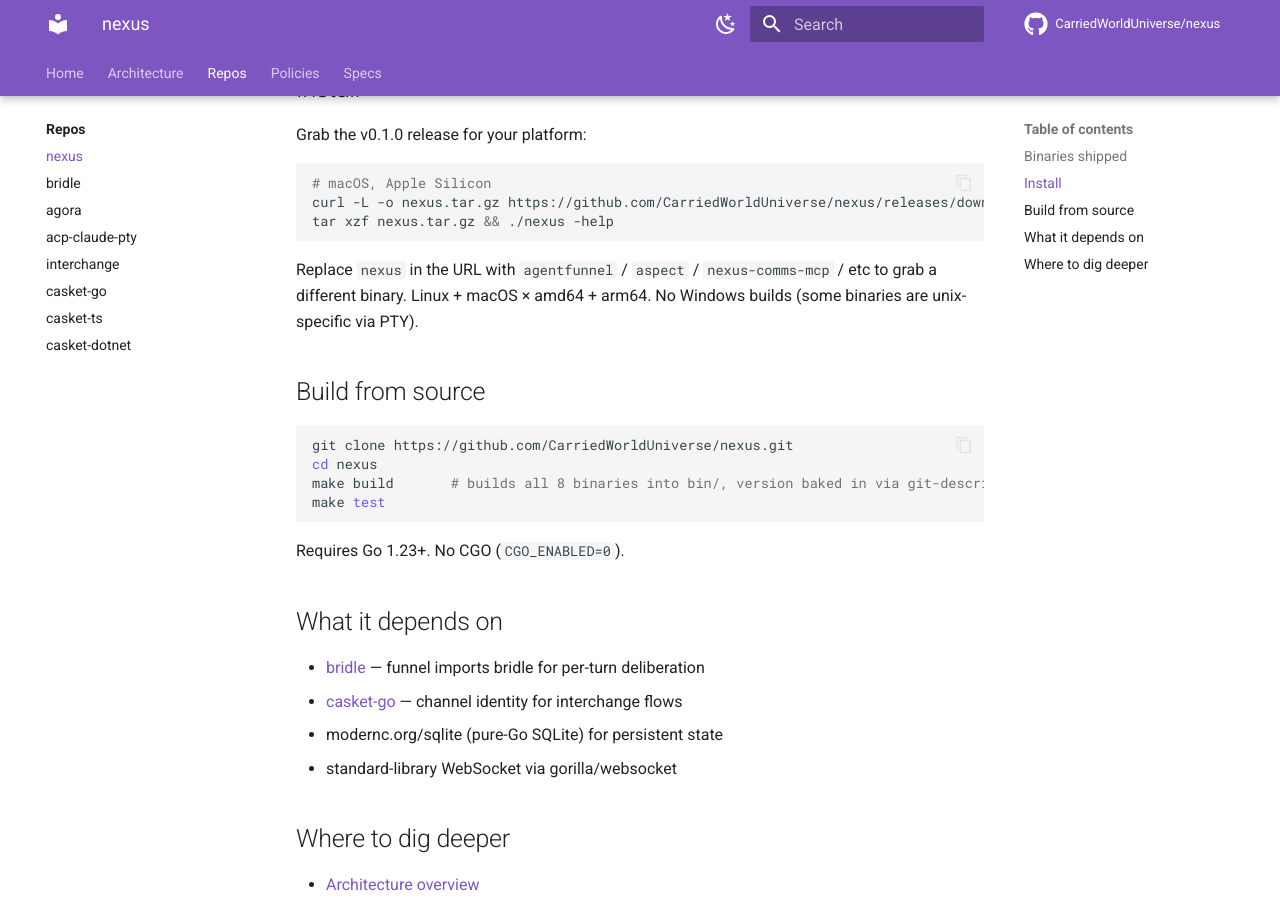
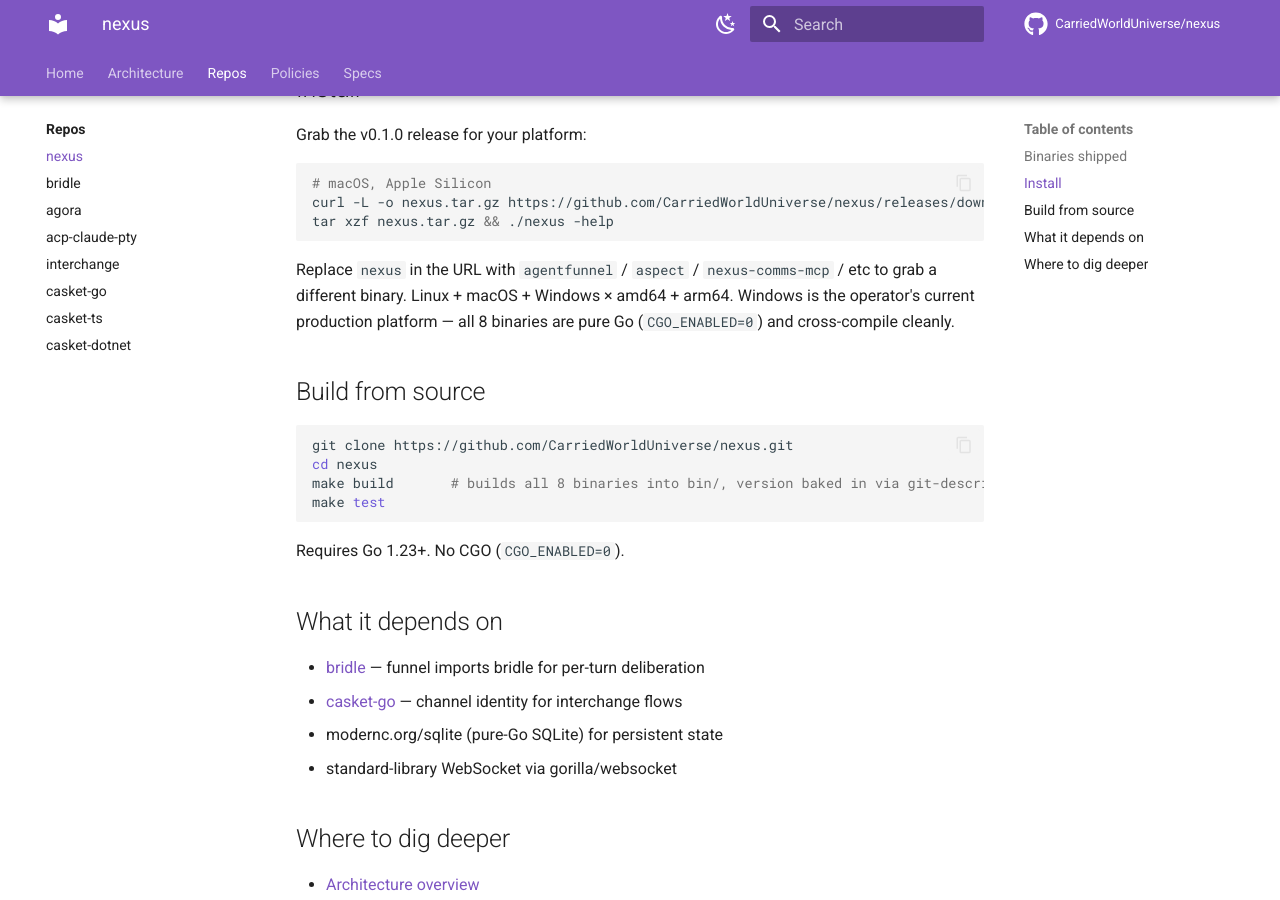
Before and after one commit to CarriedWorldUniverse/nexus, an MkDocs documentation site: the page built from docs/repos/nexus.md, in a window 1280 px wide and 900 px high, scrolled down 850 px. Built offline with MkDocs 1.6.1 and Material for MkDocs 9.7.7, drawn with Linux system fonts in a browser that asks for light colours; comment, search, counter and statistics services are not loaded.

Commit message:
docs: update repos matrix + nexus page to reflect windows support (v0.1.1+)
Windows is the operator's current production platform for nexus; v0.1.1
adds windows/amd64 + windows/arm64 archives. All 8 binaries are pure
Go and cross-compile cleanly.

````diff
--- a/docs/repos/nexus.md
+++ b/docs/repos/nexus.md
@@ -32,7 +32,7 @@ curl -L -o nexus.tar.gz https://github.com/CarriedWorldUniverse/nexus/releases/d
 tar xzf nexus.tar.gz && ./nexus -help
 ```
 
-Replace `nexus` in the URL with `agentfunnel` / `aspect` / `nexus-comms-mcp` / etc to grab a different binary. Linux + macOS × amd64 + arm64. No Windows builds (some binaries are unix-specific via PTY).
+Replace `nexus` in the URL with `agentfunnel` / `aspect` / `nexus-comms-mcp` / etc to grab a different binary. Linux + macOS + Windows × amd64 + arm64. Windows is the operator's current production platform — all 8 binaries are pure Go (`CGO_ENABLED=0`) and cross-compile cleanly.
 
 ## Build from source
 
````
Also changed, not shown: docs/repos/index.md (+1 -1 lines).
